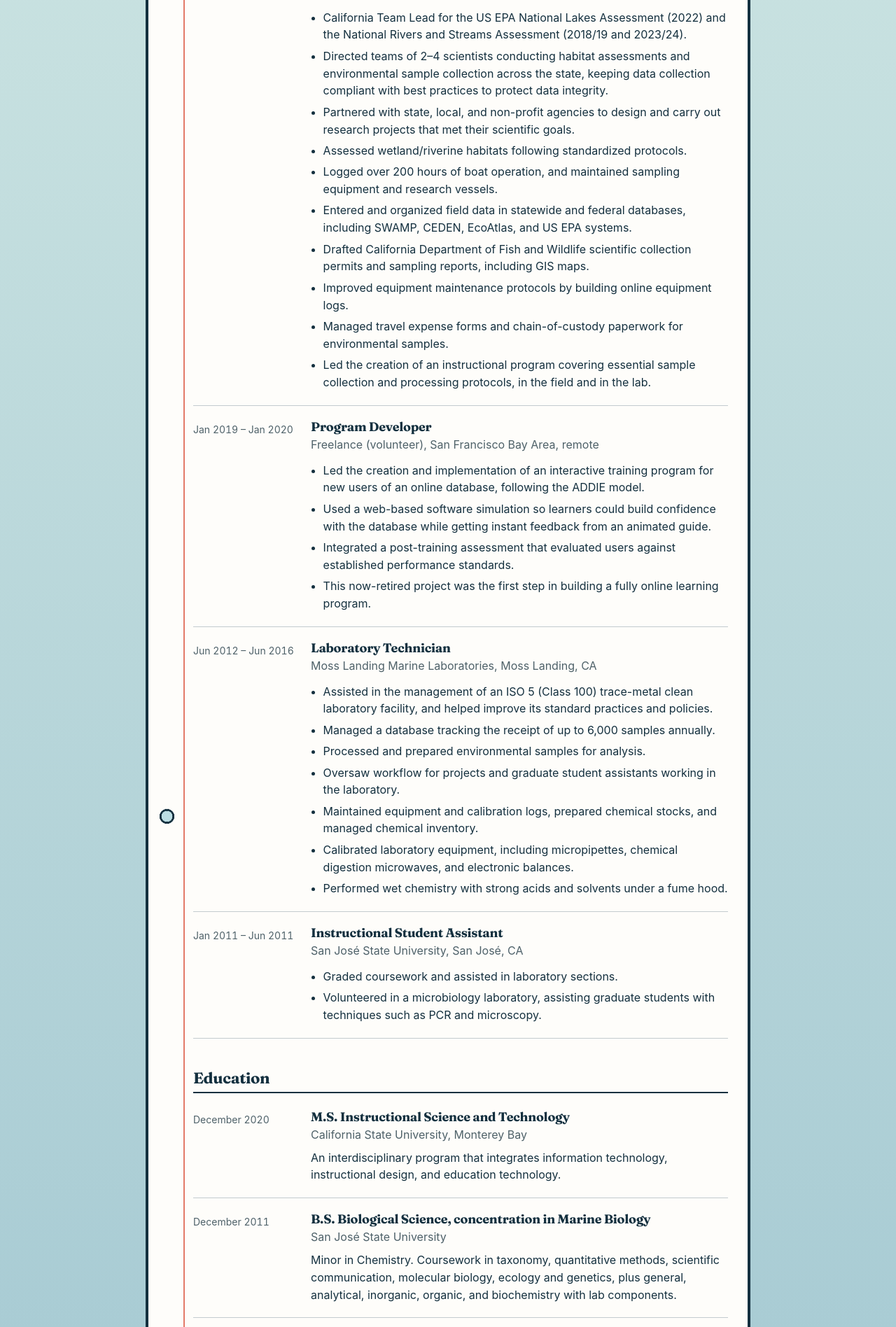
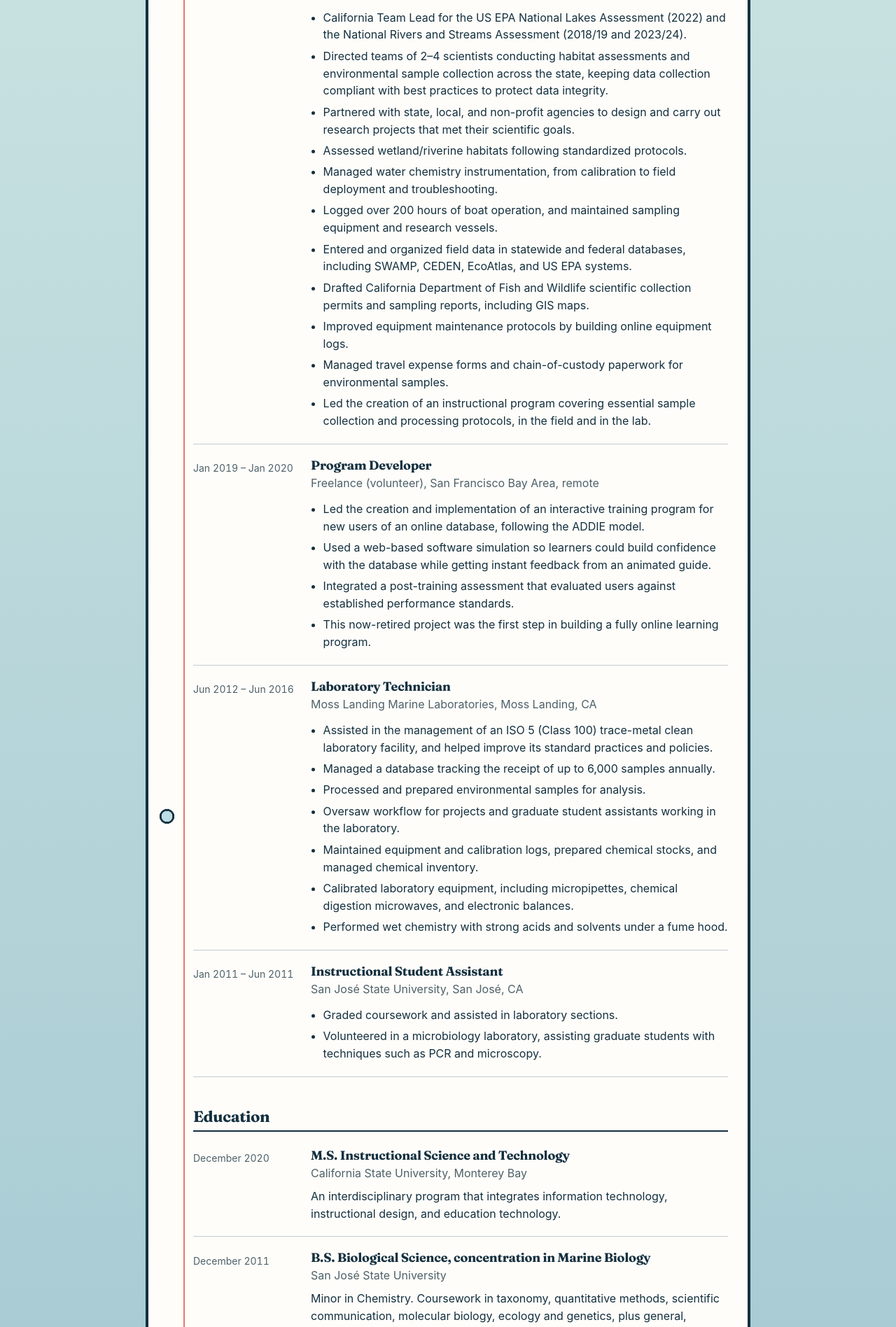
Before and after one commit to RobotCrabLab/Homepage, a Jekyll site: the page built from resume.html, in a window 1280 px wide. Shown: the part 1602-3498 px from the top of the page at 70% size. Built offline with Jekyll 4.4.1, drawn with Linux system fonts in a browser that asks for light colours; some of the changed text lies outside the part shown.

Commit message:
Resume: add water chemistry instrumentation bullet
Co-Authored-By: Claude Opus 5.5 <noreply@anthropic.com>
Claude-Session: https://claude.ai/code/session_016BwnKtQ7tfPe1rWV8MfjXu

```diff
--- a/_data/resume.yml
+++ b/_data/resume.yml
@@ -35,6 +35,7 @@ experience:
       - Directed teams of 2–4 scientists conducting habitat assessments and environmental sample collection across the state, keeping data collection compliant with best practices to protect data integrity.
       - Partnered with state, local, and non-profit agencies to design and carry out research projects that met their scientific goals.
       - Assessed wetland/riverine habitats following standardized protocols.
+      - Managed water chemistry instrumentation, from calibration to field deployment and troubleshooting.
       - Logged over 200 hours of boat operation, and maintained sampling equipment and research vessels.
       - Entered and organized field data in statewide and federal databases, including SWAMP, CEDEN, EcoAtlas, and US EPA systems.
       - Drafted California Department of Fish and Wildlife scientific collection permits and sampling reports, including GIS maps.
```
